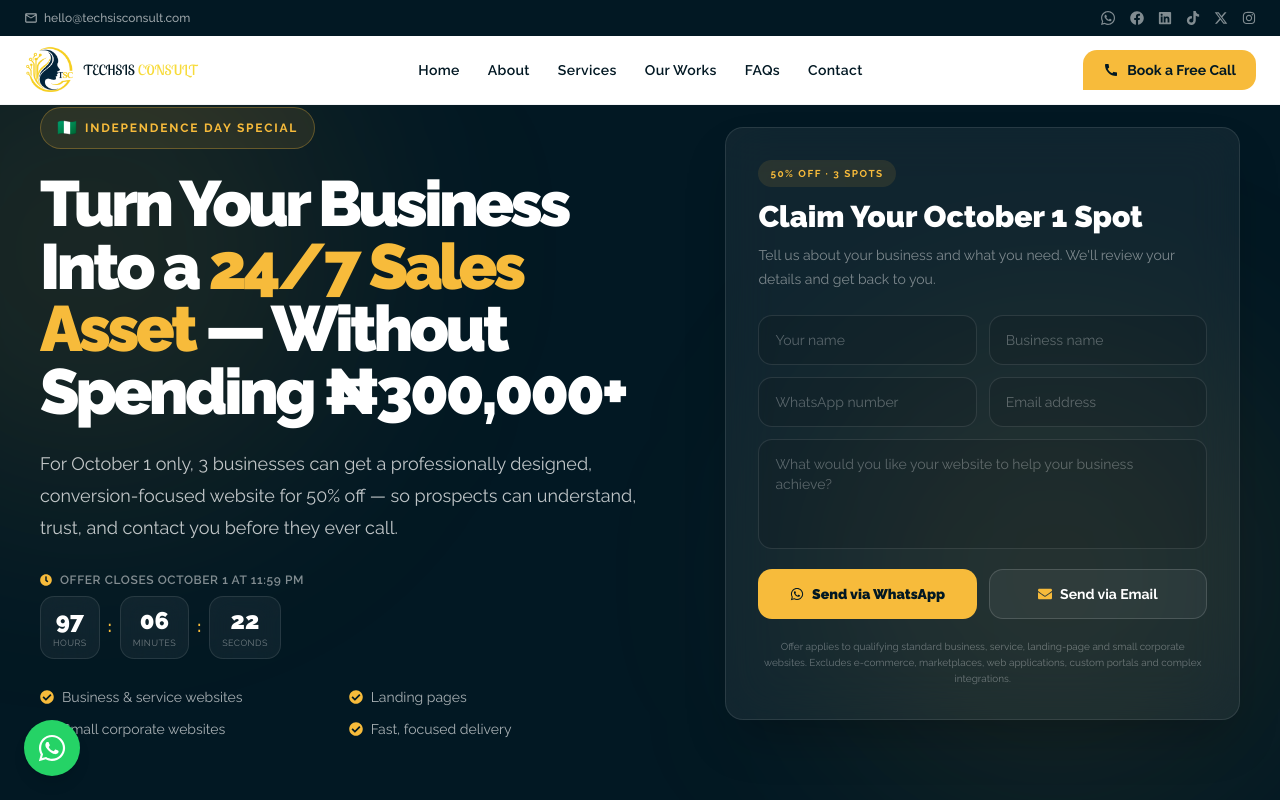
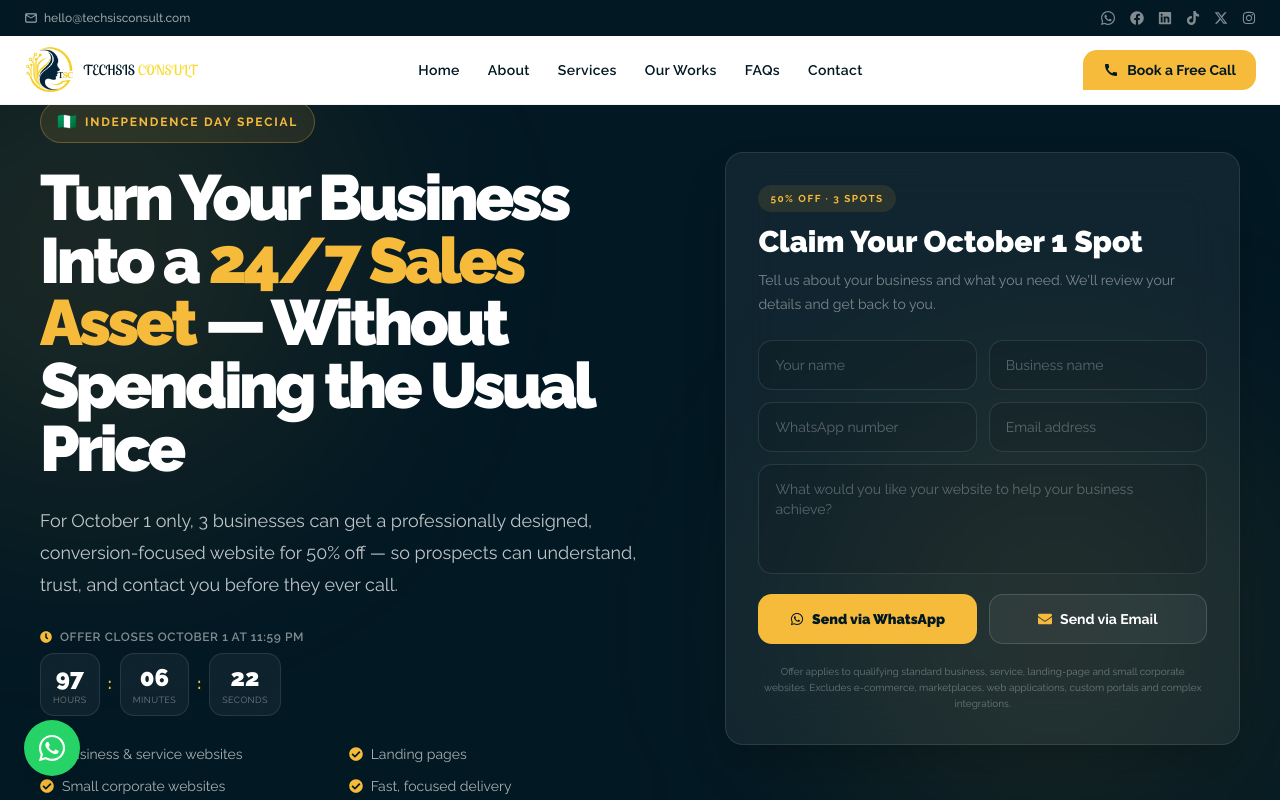
Before and after one commit to TechSisConsult/tech-sis-consult, a Next.js app: page /promo in a window 1280 px wide. Shown: the top 800 px of the page. Built offline with nearby package versions, Linux system fonts and the light colour scheme; no server answers.

Commit message:
Made updates

```diff
--- a/src/app/promo/page.tsx
+++ b/src/app/promo/page.tsx
@@ -222,7 +222,7 @@ ${form.message}`;
             >
               Turn Your Business Into a{' '}
               <span className="text-[#f7bb3b]">24/7 Sales Asset</span> — Without
-              Spending ₦300,000+
+              Spending the Usual Price
             </motion.h1>
 
             {/* Subheadline */}
```
